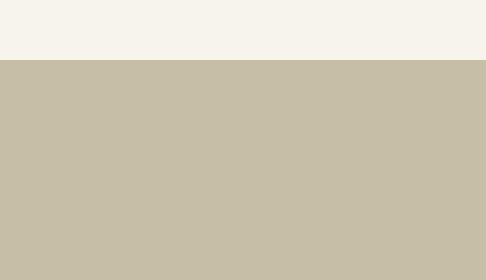
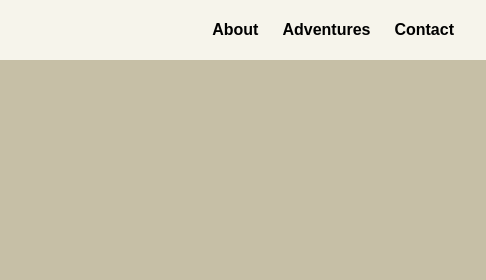
Before and after one commit to ten10adventures/ten10adventures.github.io, a website: page index.html in a window 1280 px wide. Shown: the top 280 px of the page, 794-1280 px from the left. Drawn offline with Linux system fonts and the light colour scheme; a web font is replaced by a local one.

Commit message:
Add files via upload

```diff
--- a/css/styles.css
+++ b/css/styles.css
@@ -15,18 +15,40 @@ body {
     background-color: #c6bfa6;
     color: #111;
 }
+
 .navbar {
     background: #f6f4eb;
     padding: 1rem 2rem;
     box-shadow: 0 2px 4px rgba(0,0,0,0.1);
 }
+.navbar .container {
+    display: flex;
+    justify-content: space-between;
+    align-items: center;
+}
+
 .navbar-brand {
     font-weight: 700;
     font-size: 1.5rem;
     color: #000;
     text-decoration: none;
 }
-.container {
-    max-width: 800px;
-    margin: 0 auto;
+
+.nav-links {
+  list-style: none;
+  display: flex;
+  gap: 1.5rem;
+  margin: 0;
+  padding: 0;
 }
+
+.nav-links a {
+  text-decoration: none;
+  color: #000;
+  font-weight: 600;
+  transition: color 0.2s;
+}
+
+.nav-links a:hover {
+  color: #666;
+}
--- a/index.html
+++ b/index.html
@@ -9,8 +9,16 @@
 </head>
 <body>
     <nav class="navbar">
+      <div class="container">
         <a class="navbar-brand" href="#">TEN10 ADVENTURES</a>
+        <ul class="nav-links">
+          <li><a href="#about">About</a></li>
+          <li><a href="#adventures">Adventures</a></li>
+          <li><a href="#contact">Contact</a></li>
+        </ul>
+      </div>
     </nav>
+
     <header class="masthead">
         <div class="container">
             <img src="transp logo-04.png" alt="Ten10 Adventures logo" style="max-width: 300px; margin-bottom: 20px;" />
```
